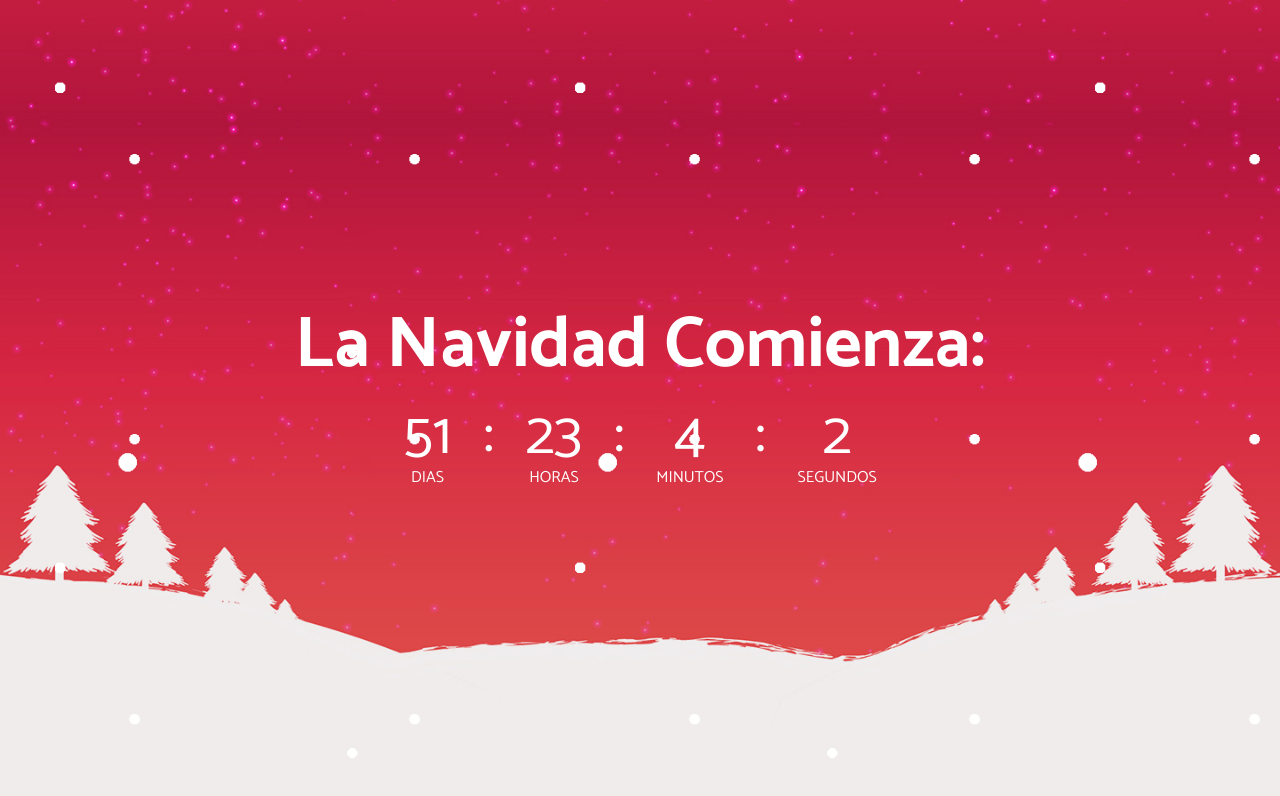
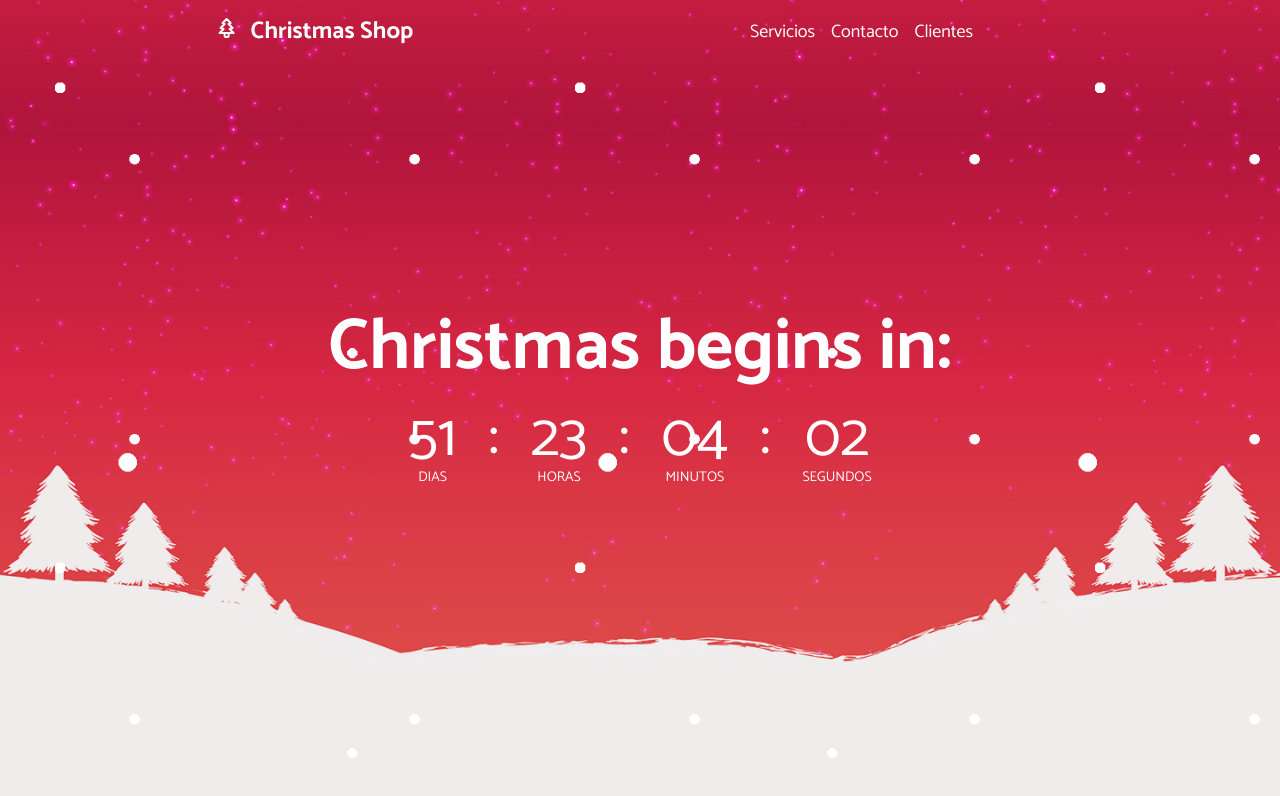
Before and after one commit to JersonGil/christmas-event, a Next.js app: page / in a window 1280 px wide. Shown: the top 796 px of the page. Built offline with nearby package versions, Linux system fonts and the light colour scheme.

Commit message:
✨ header

```diff
--- /dev/null
+++ b/components/Header.jsx
@@ -0,0 +1,45 @@
+import { useState } from "react";
+import { MdMenu } from "react-icons/md";
+import { TbChristmasTree } from "react-icons/tb";
+
+const Header = () => {
+  const [isOpen, setIsOpen] = useState(false);
+
+  return (
+    <header>
+      <nav className="fixed z-10 top-0 left-0 flex items-center justify-center w-full h-16 sm:py-0 sm:pr-0 sm:pl-4 sm:justify-between">
+        <div
+          className="fixed z-10 top-0 left-0 w-full h-full invisible opacity-0 transition delay-75 bg-black/[.05] navbar-overlay sm:hidden"
+          onClick={() => setIsOpen(!isOpen)}
+        />
+        <button
+          className="absolute t-0 left-0 grid place-items-center w-16 h-16 p-0 sm:hidden text-white text-2xl"
+          onClick={() => setIsOpen(!isOpen)}
+        >
+          <MdMenu />
+        </button>
+        <h1 className="m-0 flex gap-3 text-2xl font-bold text-white sm:translate-x-[100%]">
+          <TbChristmasTree /> Christmas Shop
+        </h1>
+        <nav
+          className={`fixed z-10 top-0 left-0 navbar-menu w-52 h-full p-5 flex flex-col items-center bg-black invisible sm:static sm:w-auto sm:bg-transparent sm:flex-row sm:visible ${
+            isOpen ? "open" : ""
+          }`}
+          onClick={() => setIsOpen(!isOpen)}
+        >
+          <button className="text-white text-lg bg-transparent py-0 px-2 ">
+            Servicios
+          </button>
+          <button className="text-white text-lg bg-transparent py-0 px-2">
+            Contacto
+          </button>
+          <button className="text-white text-lg bg-transparent py-0 px-2">
+            Clientes
+          </button>
+        </nav>
+      </nav>
+    </header>
+  );
+};
+
+export default Header;
--- a/components/TimeLabel.jsx
+++ b/components/TimeLabel.jsx
@@ -4,14 +4,14 @@ import PropTypes from "prop-types";
 const TimeLabel = ({ timeLabel, timeType }) => {
   return (
     <div className="flex flex-col items-center flex-wrap">
-      <h2 className="text-6xl text-white">{timeLabel}</h2>
-      <label className="text-1xl text-white">{timeType}</label>
+      <h2 className="text-3xl sm:text-6xl text-white">{timeLabel}</h2>
+      <label className="text-sm text-white">{timeType}</label>
     </div>
   );
 };
 
 TimeLabel.propTypes = {
-  timeLabel: PropTypes.string.isRequired,
+  timeLabel: PropTypes.number.isRequired,
   timeType: PropTypes.string.isRequired,
 };
 
--- a/components/index.js
+++ b/components/index.js
@@ -1 +1,2 @@
 export { default as TimeLabel } from "./TimeLabel";
+export { default as Header } from "./Header";
--- a/package.json
+++ b/package.json
@@ -14,7 +14,8 @@
     "next": "13.0.1",
     "prop-types": "^15.8.1",
     "react": "18.2.0",
-    "react-dom": "18.2.0"
+    "react-dom": "18.2.0",
+    "react-icons": "^4.6.0"
   },
   "devDependencies": {
     "autoprefixer": "^10.4.13",
--- a/pages/_app.js
+++ b/pages/_app.js
@@ -1,5 +1,6 @@
 import "../styles/globals.scss";
 import "../styles/Home.scss";
+import "../styles/header.scss";
 
 function MyApp({ Component, pageProps }) {
   return <Component {...pageProps} />;
--- a/pages/index.js
+++ b/pages/index.js
@@ -1,9 +1,11 @@
 import Head from "next/head";
 import { Home } from "../views";
+import { Header } from "../components";
 
 export default function App() {
   return (
     <main className="h-screen">
+      <Header />
       <Home />
     </main>
   );
--- /dev/null
+++ b/styles/header.scss
@@ -0,0 +1,33 @@
+
+body {
+  .open {
+    &.navbar-overlay {
+      visibility: visible;
+      opacity: 1;
+    }
+    &.navbar-menu {
+      translate: 0 0;
+      visibility: visible;
+    }
+  }
+  header {
+    button {
+      background: transparent;
+      border: 0;
+      color: inherit;
+      cursor: pointer;
+      padding: 0;
+    }
+
+    .navbar-menu {
+      translate: -100% 0;
+      transition: translate 0.3s;
+    }
+  }
+}
+
+@media only screen and (min-width: 600px) {
+  .navbar-menu {
+    translate: 0 0;
+  }
+}
--- a/views/Home.jsx
+++ b/views/Home.jsx
@@ -31,10 +31,10 @@ const Home = ({ ...props }) => {
     const seconds = Math.floor(
       (DURATION % MILLISECONDS_OF_A_MINUTE) / MILLISECONDS_OF_A_SECOND
     );
-    setDays(days);
-    setHours(hours);
-    setMinutes(minutes);
-    setSeconds(seconds);
+    setDays(days > 9 ? days : `0${days}`);
+    setHours(hours > 9 ? hours : `0${hours}`);
+    setMinutes(minutes > 9 ? minutes : `0${minutes}`);
+    setSeconds(seconds > 9 ? seconds : `0${seconds}`);
   };
 
   useEffect(() => {
@@ -49,15 +49,17 @@ const Home = ({ ...props }) => {
   return (
     <section className="container-section">
       <div className="flex justify-center items-center h-screen flex-col">
-        <h1 className="font-bold text-7xl text-white">La Navidad Comienza:</h1>
+        <h1 className="font-bold text-center text-4xl sm:text-7xl text-white">
+          Christmas begins in:
+        </h1>
         <br />
-        <div className="flex flex-wrap gap-8">
+        <div className="flex flex-wrap gap-3 sm:gap-8">
           <TimeLabel timeLabel={days} timeType="DIAS" />
-          <span className="text-6xl text-white">:</span>
+          <span className="text-3xl sm:text-6xl text-white">:</span>
           <TimeLabel timeLabel={hours} timeType="HORAS" />
-          <span className="text-6xl text-white">:</span>
+          <span className="text-3xl sm:text-6xl text-white">:</span>
           <TimeLabel timeLabel={minutes} timeType="MINUTOS" />
-          <span className="text-6xl text-white">:</span>
+          <span className="text-3xl sm:text-6xl text-white">:</span>
           <TimeLabel timeLabel={seconds} timeType="SEGUNDOS" />
         </div>
       </div>
```
Also changed, not shown: 2 other files (tests, documents, lock files or other folders).
